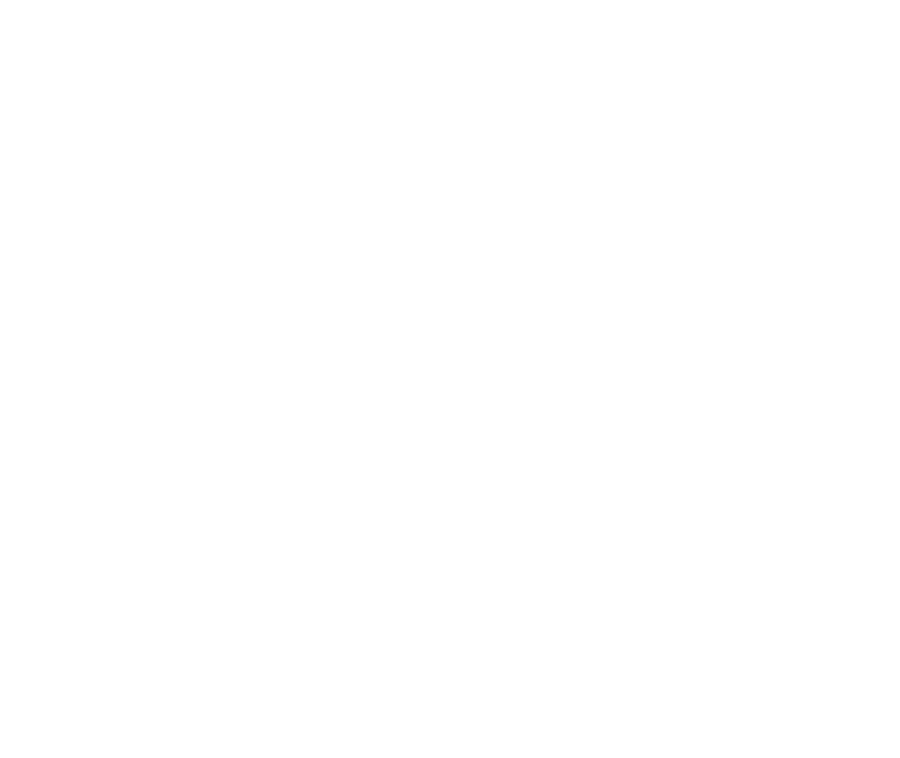
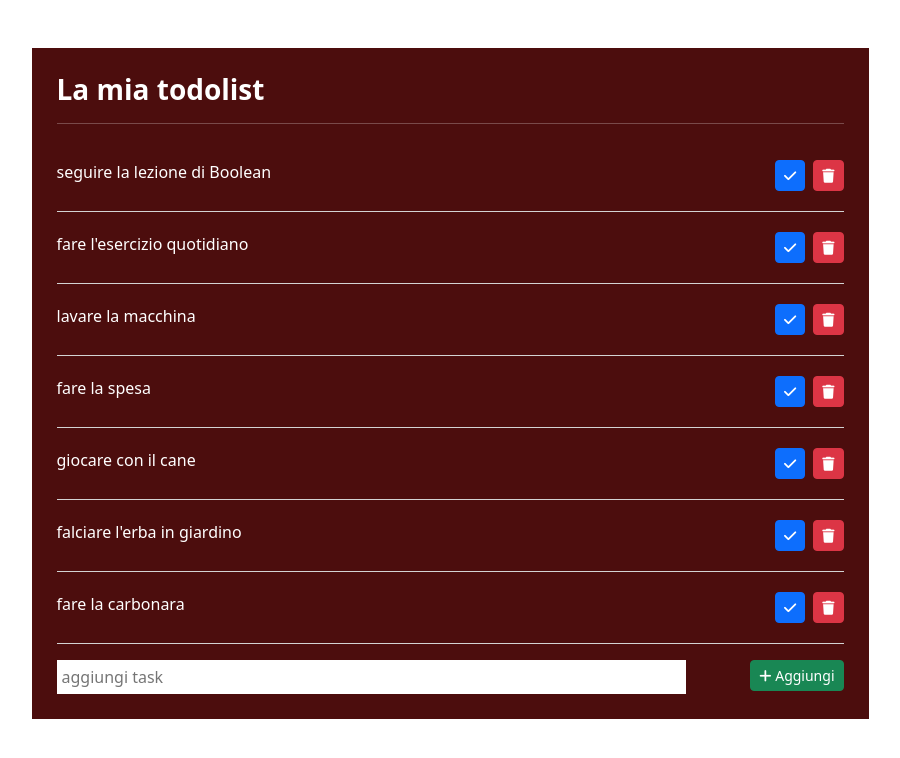
Before and after one commit to robertobenfini/vue-todolist, a plain HTML site: page index.html in a window 1280 px wide. Shown: the whole page, without its empty margins (190-1090 px from the left). Drawn offline with nearby package versions, Linux system fonts and the light colour scheme.

Commit message:
fine-esercizio

```diff
--- a/css/style.css
+++ b/css/style.css
@@ -3,3 +3,36 @@
     margin: 0;
     box-sizing: border-box;
 }
+
+.content{
+    width: 75%;
+    margin: 0 auto;
+    padding: 25px;
+    background-color: rgb(76, 13, 13);
+    color: #fff;
+}
+
+.list-unstyled li{
+    padding: 20px 0;
+    border-bottom: 1px solid lightgrey;
+}
+
+.input-group{
+    width: 100%;
+    display: flex;
+    justify-content: space-between;
+}
+
+.input-field{
+    width: 80%;
+}
+
+.input-task{
+    width: 100%;
+    border: none;
+    padding: 5px 5px;
+}
+
+.task-done{
+    text-decoration: line-through;
+}
--- a/index.html
+++ b/index.html
@@ -13,10 +13,61 @@
 <body>
     <div id="app">
 
+        <div class="container">
+            <div class="row">
+                <div class="col-12 mt-5">
+                    <div class="content">
+                        <h3><strong>La mia todolist</strong></h3>
+                        <hr>
+
+                        <!-- Verifica se non ci sono task per oggi -->
+                        <ul class="list-unstyled">
+                            <div v-if="tasks.length === 0">
+                                <h4>Non ci sono task per oggi</h4>
                             </div>
 
+                            <!-- cicla gli elementi della lista delle attività -->
+                            <li v-for="(task, index) in tasks">
+                                <div class="d-flex justify-content-between">
+                                    <div :class="task.done === true ? 'task-done' : '' ">
+                                        {{ task.text }}
+                                    </div>
 
+                                    <!-- Pulsanti per cambiare lo stato del task e cancellarlo -->
+                                    <div>
+                                        <button class="btn btn-sm me-2" :class="task.done ? 'btn-dark' : 'btn-primary'" @click="changeTaskStatus(index)">
+                                            <i class="fas" :class="task.done ? 'fa-x' : 'fa-check'"></i>
+                                        </button>
+                                        <button class="btn btn-sm btn-danger" @click="deleteTask(index)">
+                                            <i class="fas fa-trash"></i>
+                                        </button>
+                                    </div>
+                                </div>
+                            </li>
+                        </ul>
+
+                        <!-- Campo di input per aggiungere nuove attività -->
+                        <div class="input-group">
+                            <div class="input-field">
+                                <input type="text" class="input-task" placeholder="aggiungi task" name="new_task" id="new_task" v-model="new_task" @keyup.enter="addTask">
+                            </div>
+                            <div class="input_button">
+                                <button class="btn btn-sm btn-success" @click="addTask()">
+                                    <i class="fas fa-plus"></i>
+                                    Aggiungi
+                                </button>
+                            </div>
+                        </div>
+                    </div>
+                </div>
+            </div>
+        </div>
+    </div>
+
+    <!-- Includi la libreria di Vue.js -->
     <script src="https://unpkg.com/vue@3/dist/vue.global.js"></script>
+
+    <!-- Includi lo script personalizzato -->
     <script src="./js/script.js" type="text/javascript"></script>
 </body>
 </html>
--- a/js/script.js
+++ b/js/script.js
@@ -1,12 +1,63 @@
 const { createApp } = Vue;
+
 createApp({
     data() {
         return {
-
+            new_task: '', // Contiene il testo della nuova attività
+            tasks: [ // Contiene la lista delle attività
+                {
+                    text: 'seguire la lezione di Boolean',
+                    done: false
+                },
+                {
+                    text: "fare l'esercizio quotidiano",
+                    done: false
+                },
+                {
+                    text: 'lavare la macchina',
+                    done: false
+                },
+                {
+                    text: 'fare la spesa',
+                    done: false
+                },
+                {
+                    text: 'giocare con il cane',
+                    done: false
+                },
+                {
+                    text: "falciare l'erba in giardino",
+                    done: false
+                },
+                {
+                    text: 'fare la carbonara',
+                    done: false
+                },
+            ]
         }
     },
 
     methods: {
+        // Cambia lo stato di completamento di un'attività
+        changeTaskStatus(index) {
+            this.tasks[index].done = !this.tasks[index].done;
+        },
 
+        // Elimina un'attività dalla lista
+        deleteTask(index) {
+            this.tasks.splice(index, 1);
+        },
+
+        // Aggiunge una nuova attività alla lista
+        addTask() {
+            let obj = {
+                text: this.new_task,
+                done: false
+            };
+
+            this.tasks.push(obj);
+
+            this.new_task = ''; // Resetta il campo di input
+        }
     },
-}).mount('#app')
+}).mount('#app');
```
Also changed, not shown: 1 other file. Lines whose indentation alone changed are shown as unchanged.
